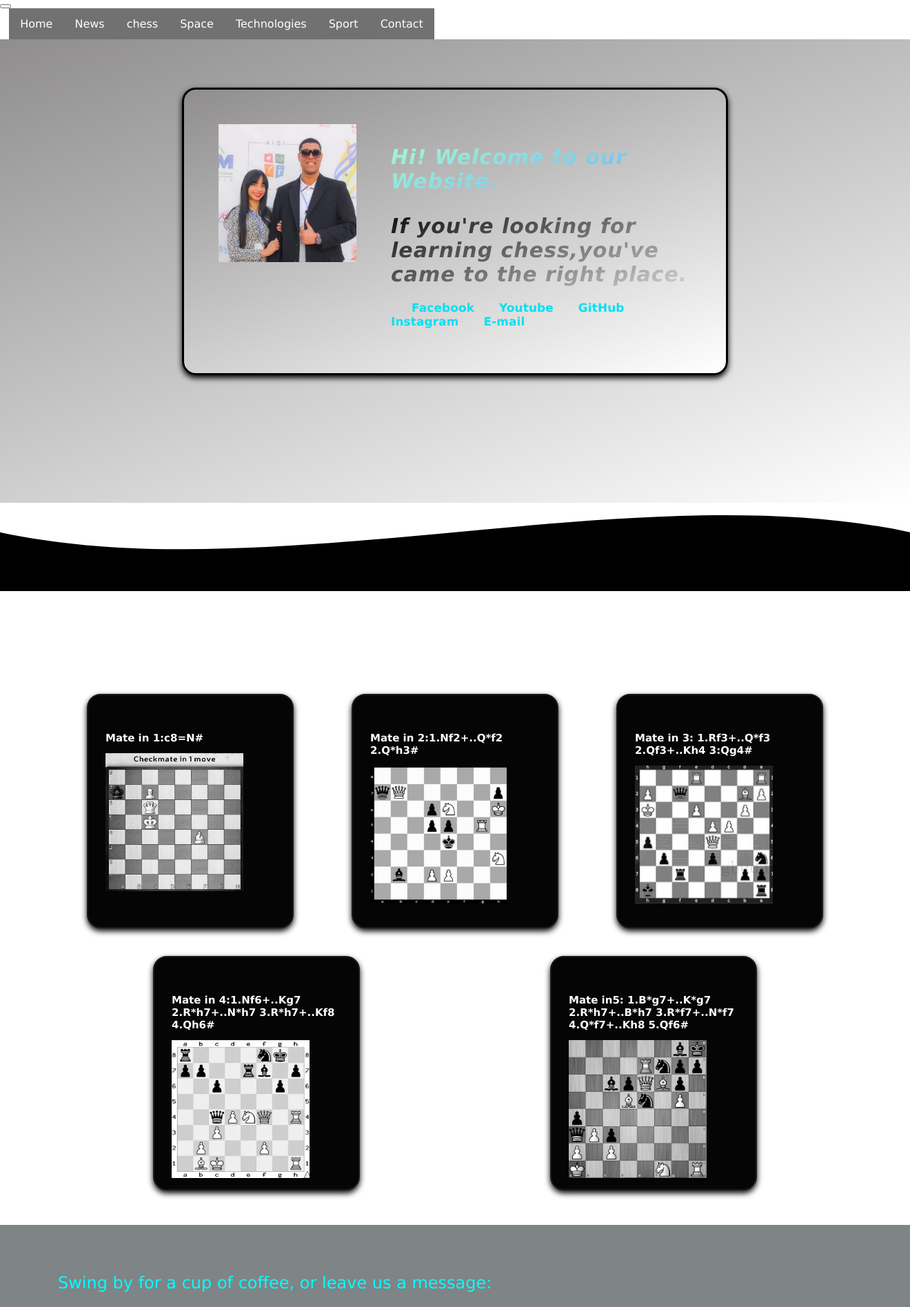
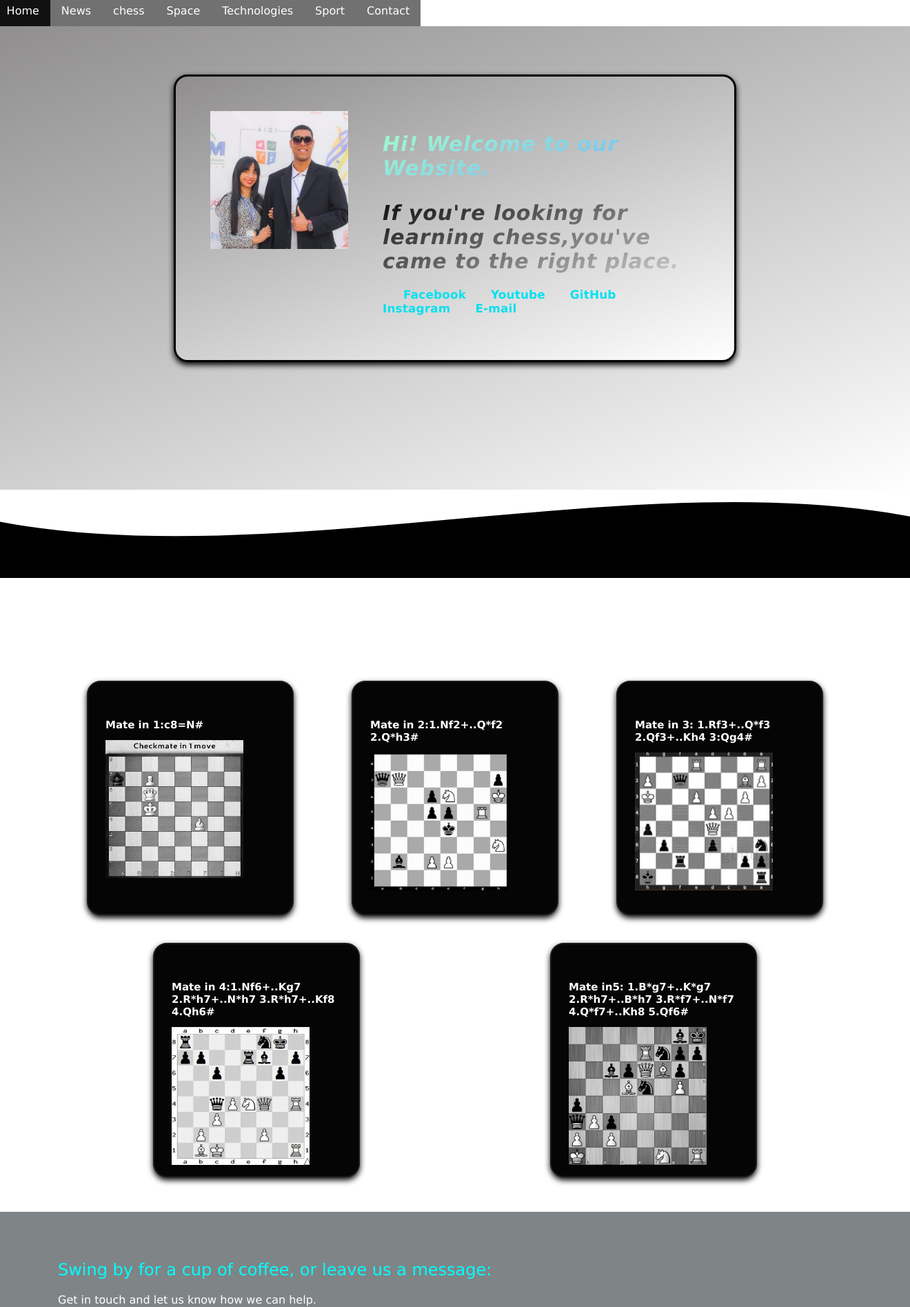
Before and after one commit to 10821324/site1, a PHP site: page /Home1.html in a window 1320 px wide; the page is wider, and only the part inside the window is pictured. Shown: the top 1895 px of that part at 69% size. Run offline with PHP 8.4, Linux system fonts and the light colour scheme.

Commit message:
Update style1.css

```diff
--- a/style1.css
+++ b/style1.css
@@ -16,7 +16,7 @@
 
 .body {
     padding: 0;
-    margin: 0;
+    margin: -20px;
     background: #ffffff;
 }
 
```
